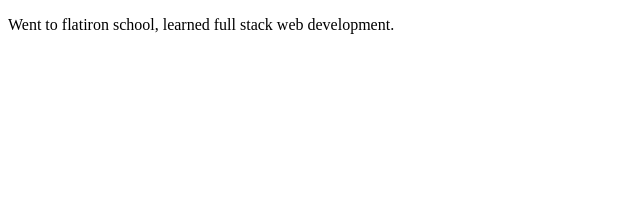
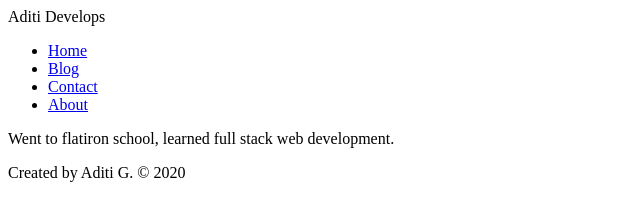
Before and after one commit to asaki444/gatsby-tutorial-andrew-mead, a Gatsby site: page /about in a window 1280 px wide. Shown: the whole page, without its empty margins (0-640 px from the left). Built offline with nearby package versions, Linux system fonts and the light colour scheme; Gatsby itself is replaced by a stand-in of ours.

Commit message:
added Layout components to other files

```diff
--- a/src/pages/about.js
+++ b/src/pages/about.js
@@ -1,14 +1,18 @@
 import React from 'React';
+import Layout from '../components/Layout';
 
 
 
 const About = ()=>{
 
     return(
+        <Layout>
         <div>
+
             <p> Went to flatiron school, learned full stack web development.</p>
 
         </div>
+        </Layout>
     )
 }
 
--- a/src/pages/index.js
+++ b/src/pages/index.js
@@ -1,6 +1,4 @@
 import React from "react"
-import Footer from "../components/Footer";
-import Header from '../components/Header';
 import Layout from '../components/Layout';
 
 
```
Also changed, not shown: src/pages/blog.js (+5 -2 lines), src/pages/contact.js (+5 -3 lines).
